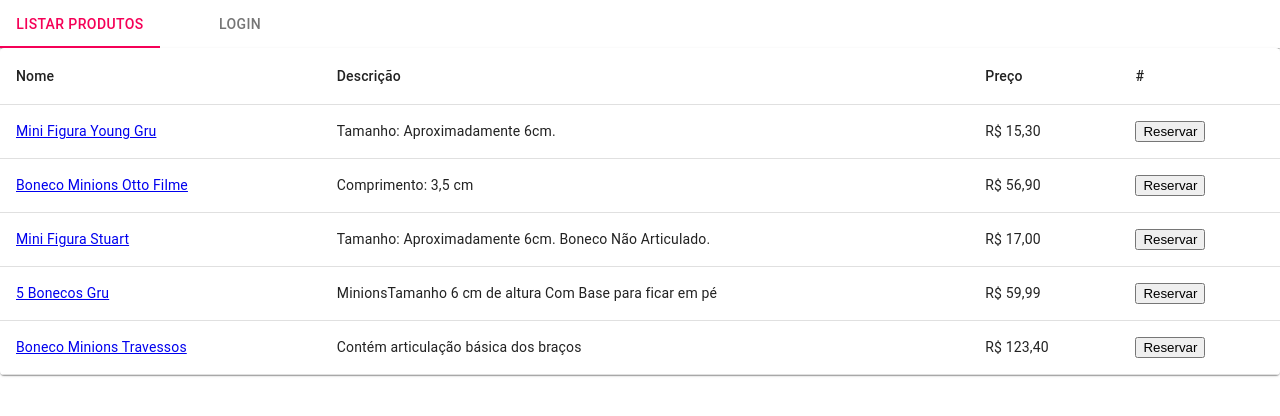
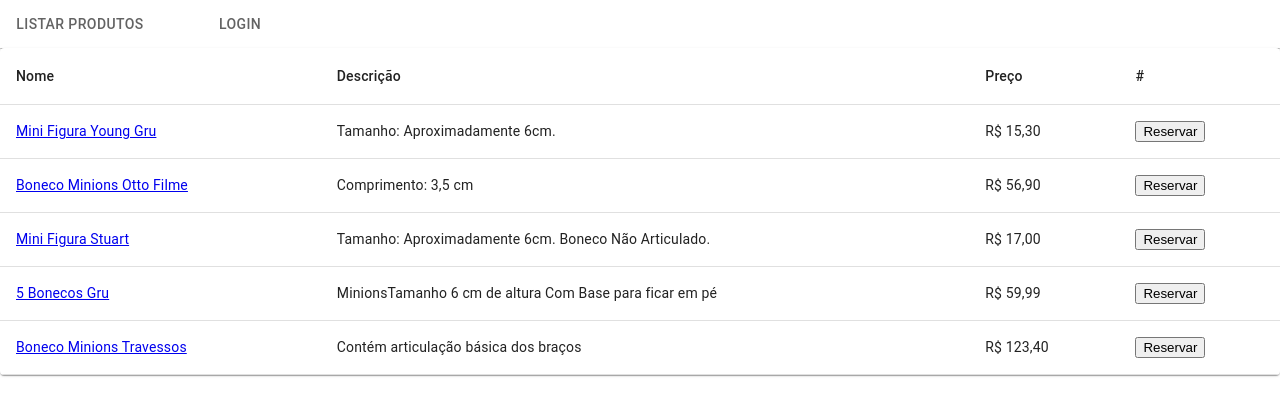
Before and after one commit to deirofelippe/bgc-frontend, a React (Create React App) app: page / in a window 1280 px wide. Shown: the top 416 px of the page. Built offline with nearby package versions, Linux system fonts and the light colour scheme.

Commit message:
ajustando classes

```diff
--- a/src/components/BarraNavegacao.js
+++ b/src/components/BarraNavegacao.js
@@ -17,11 +17,6 @@
 
 const BarraNavegacao = (props) => {
    const classes = useStyles();
-   const [value, setValue] = React.useState(0);
-
-   const handleChange = (event, newValue) => {
-      setValue(newValue);
-   };
 
    let history = useHistory()
 
@@ -41,13 +36,7 @@
 
    return (
       <Paper square className={classes.root}>
-         <Tabs
-            value={value}
-            onChange={handleChange}
-            indicatorColor="secondary"
-            textColor="secondary"
-            aria-label="icon label tabs example"
-         >
+         <Tabs>
             <Tab label="Listar produtos" to="/" component={Link} />
 
             {login.tipo_de_usuario === 'ADMIN' &&
--- a/src/components/usuario/AtualizacaoUsuario.js
+++ b/src/components/usuario/AtualizacaoUsuario.js
@@ -7,12 +7,11 @@
 import { validar_email } from '../../utils/validacoes';
 
 
-import { makeStyles, withStyles } from '@material-ui/core/styles';
+import { makeStyles } from '@material-ui/core/styles';
 import Avatar from '@material-ui/core/Avatar';
 import Button from '@material-ui/core/Button';
 import CssBaseline from '@material-ui/core/CssBaseline';
 import TextField from '@material-ui/core/TextField';
-import Link from '@material-ui/core/Link';
 import Grid from '@material-ui/core/Grid';
 import LockOutlinedIcon from '@material-ui/icons/LockOutlined';
 import Typography from '@material-ui/core/Typography';
--- a/src/components/usuario/FormularioUsuario.js
+++ b/src/components/usuario/FormularioUsuario.js
@@ -7,12 +7,11 @@
 import { buscar_CEP, verificar_email_existe } from '../../services/usuarioService';
 import { validar_email } from '../../utils/validacoes';
 
-import { makeStyles, withStyles } from '@material-ui/core/styles';
+import { makeStyles } from '@material-ui/core/styles';
 import Avatar from '@material-ui/core/Avatar';
 import Button from '@material-ui/core/Button';
 import CssBaseline from '@material-ui/core/CssBaseline';
 import TextField from '@material-ui/core/TextField';
-import Link from '@material-ui/core/Link';
 import Grid from '@material-ui/core/Grid';
 import LockOutlinedIcon from '@material-ui/icons/LockOutlined';
 import Typography from '@material-ui/core/Typography';
```
